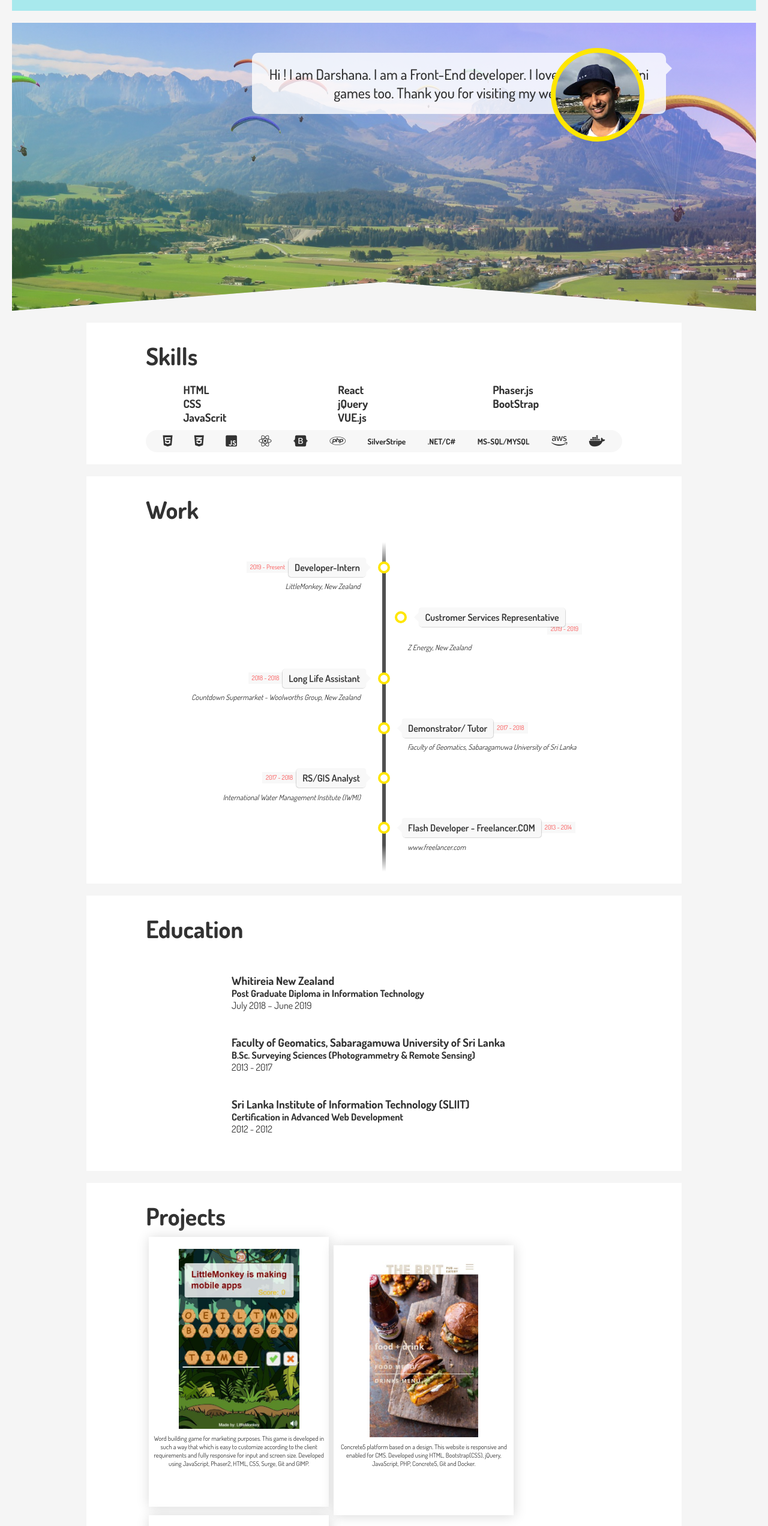
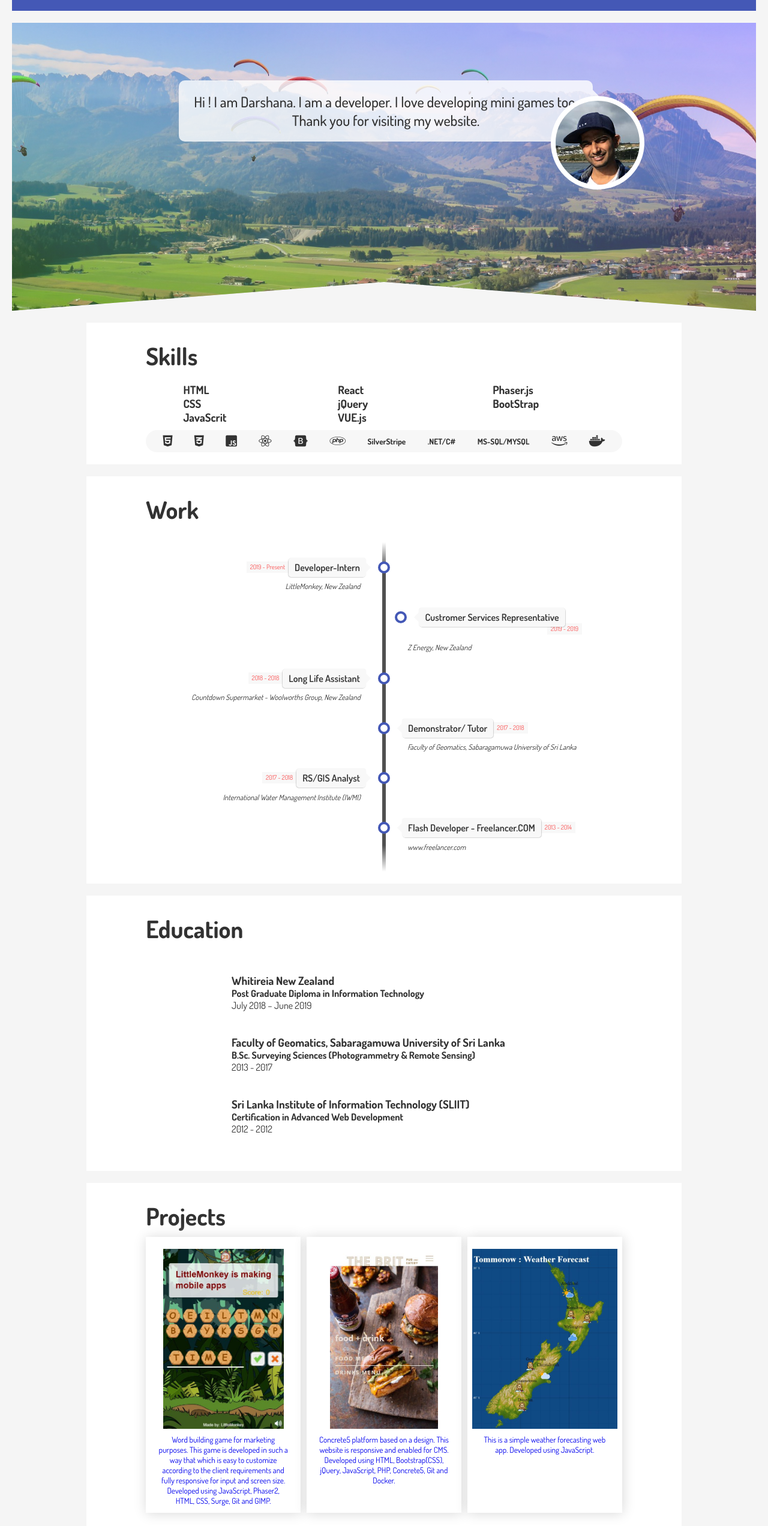
Before and after one commit to blinkingshark/blinkingshark.github.io, a plain HTML site: page index.html in a window 1280 px wide. Shown: the part 82-2626 px from the top of the page at 60% size. Drawn offline with Linux system fonts and the light colour scheme.

Commit message:
Change colors

```diff
--- a/css/styles.css
+++ b/css/styles.css
@@ -11,7 +11,7 @@ body {
 }
 
 .navigaton-pannel {
-  background-color: rgba(0, 206, 221, 0.315);
+  background-color: rgba(68, 88, 182);
   height: 10vh;
   padding-left: 18vw;
   position: relative;
@@ -90,18 +90,19 @@ a {
   background-image: url("../images/profile.png");
   position: absolute;
   border-radius: 50%;
-  border: 8px solid #ffe600;
+  /* #ffe600; */
+  border: 8px solid #fff;
   width: 140px;
   height: 140px;
   right: 10%;
-  top: 30%;
+  top: 40%;
   transform: translate(-50%, -50%);
   background-color: rgba(230, 230, 230, 0.39);
 }
 
 .d-section {
   background-color: rgb(245, 245, 245);
-  width: 80%;
+  max-width: 80%;
   padding-left: 10%;
   padding-right: 10%;
   padding-top: 20px;
@@ -109,7 +110,7 @@ a {
 
 .d-block {
   background-color: rgb(255, 255, 255);
-  width: 80%;
+  max-width: 80%;
   padding-left: 10%;
   padding-right: 10%;
   padding-top: 20px;
@@ -159,11 +160,11 @@ a {
   background: rgba(255, 255, 255, 0.8);
   position: relative;
   text-align: center;
-  top: 50px;
+  top: 20%;
   padding: 20px;
   margin: 20px 30px;
 
-  margin-left: 400px;
+  left: 20%;
   width: 650px;
   border-radius: 10px;
   font-size: 18pt;
@@ -198,13 +199,16 @@ h1 {
 }
 
 .card {
-  display: inline-block;
+  /* display: inline-block;
   margin-left: 5px;
-  width: 300px;
-  height: 450px;
+  width: 300px; */
+ min-height: 450px;
   background-color: rgb(255, 255, 255);
   box-shadow: 1px 1px 20px rgb(216, 216, 216) ;
-  text-align: center
+  text-align: center;
+  padding-bottom: 10px;
+  margin-bottom: 30px;
+
 }
 
 .card img{
@@ -213,6 +217,22 @@ h1 {
 }
 
 .card p{
-  font-size: 8pt;
-  padding: 5px;
+  font-size: 10pt;
+  /* padding: 20px; */
+  padding:  5px 20px 0px 20px;
 }
+
+.card-container{
+  display:grid;
+  grid-auto-flow: 1fr;
+  grid-gap: 10px;
+  grid-template-columns: repeat(3, 1fr);
+}
+
+@media only screen and (max-width: 768px) {
+  .card-container{
+    display: block;
+  }
+
+
+}
--- a/css/timeline.css
+++ b/css/timeline.css
@@ -132,7 +132,7 @@
   margin-top: -10px;
   background: #fff;
   border-radius: 10px;
-  border: 4px solid #ffe600;
+  border: 4px solid rgb(68, 88, 182);
   z-index: 10;
 }
 
--- a/index.html
+++ b/index.html
@@ -33,13 +33,13 @@
         <li class="menu-button"><a>CONTACT ME</a></li>
       </ul> -->
 
-      <h1 style="color: white; "> DARSHANA MARAPANA</h1>
+      <h1 style="color: white; letter-spacing: 2px"> Darshana Marapana</h1>
       <a href="https://drive.google.com/file/d/1peR1-2KXFOjlwZJO6fmcAD-XDSblxQ4i/view?usp=sharing" class="btn btn-download" target="_blank">Download CV</a>
     </div>
 
     <div class="header-banner">
       <div class="banner-image">
-          <div class="speech-bubble "> Hi ! I am Darshana. I am a Front-End developer.
+          <div class="speech-bubble "> Hi ! I am Darshana. I am a developer.
               I  love developing mini games too. Thank you for visiting my website.   </div>
         <div class="profile-picture"></div>
       </div>
@@ -213,6 +213,9 @@
       <div class="d-block">
         <h1>Projects</h1>
 
+        <div class="card-container">
+
+      <a href="https://dswordgame.surge.sh">
         <div class="card">
           <img src="./images/WordGame.JPG">
           <p>
@@ -222,6 +225,9 @@
               HTML, CSS, Surge, Git and GIMP.
           </p>
         </div>
+      </a>
+
+      <a href="https://brit.littlemonkey.info">
 
         <div class="card">
           <img src="./images/britWeb.JPG">
@@ -232,6 +238,9 @@
           </p>
         </div>
 
+      </a>
+
+      <a href="https://blinkingshark.github.io/PProjects/WeatherApp/">
         <div class="card">
           <img src="./images/weather.JPG">
           <p>
@@ -239,6 +248,10 @@
           </p>
         </div>
       </div>
+
+    </a>
+
+  </div>
     </div>
 
     <div class="d-section d-my-about-me">
```
